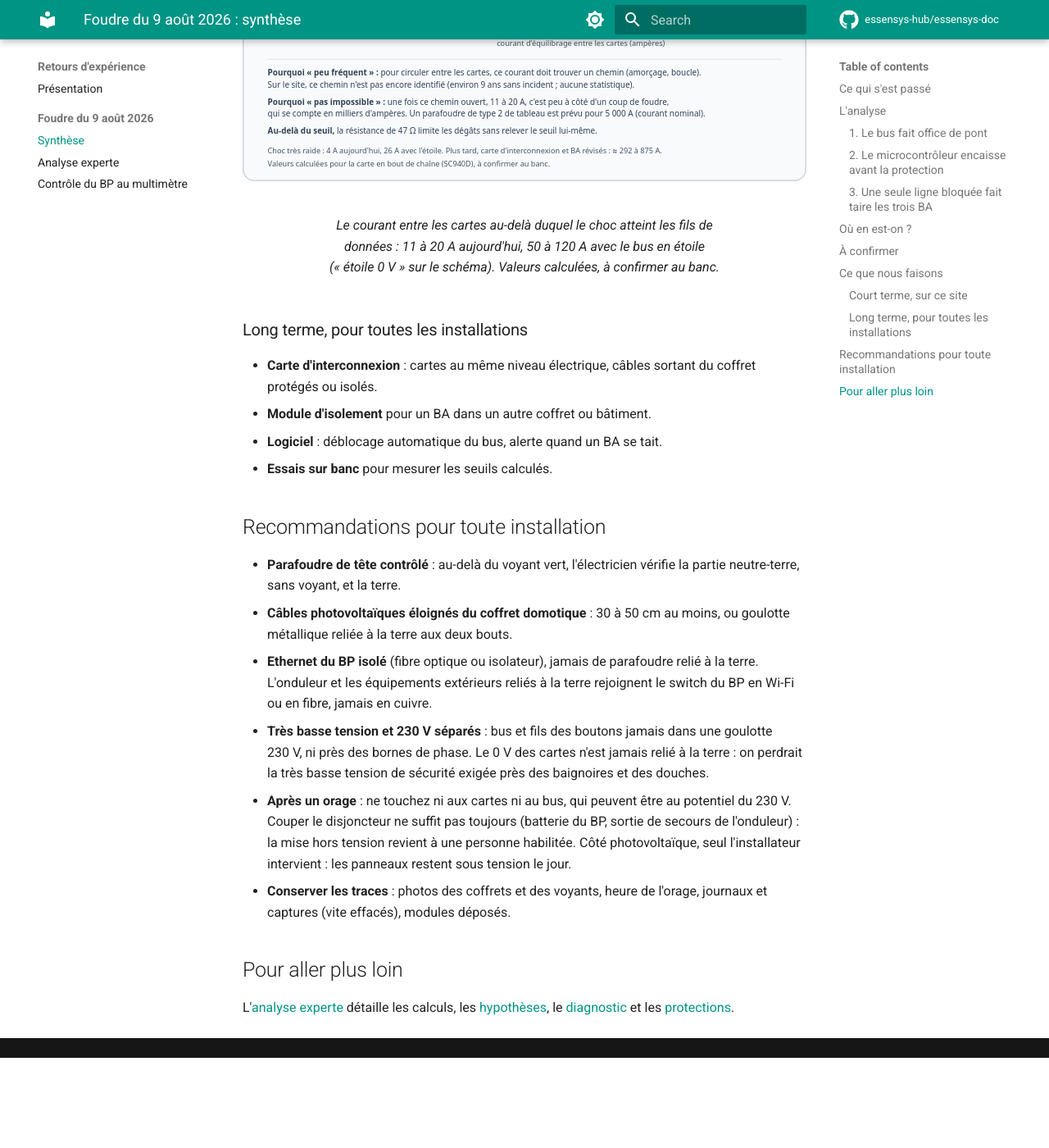
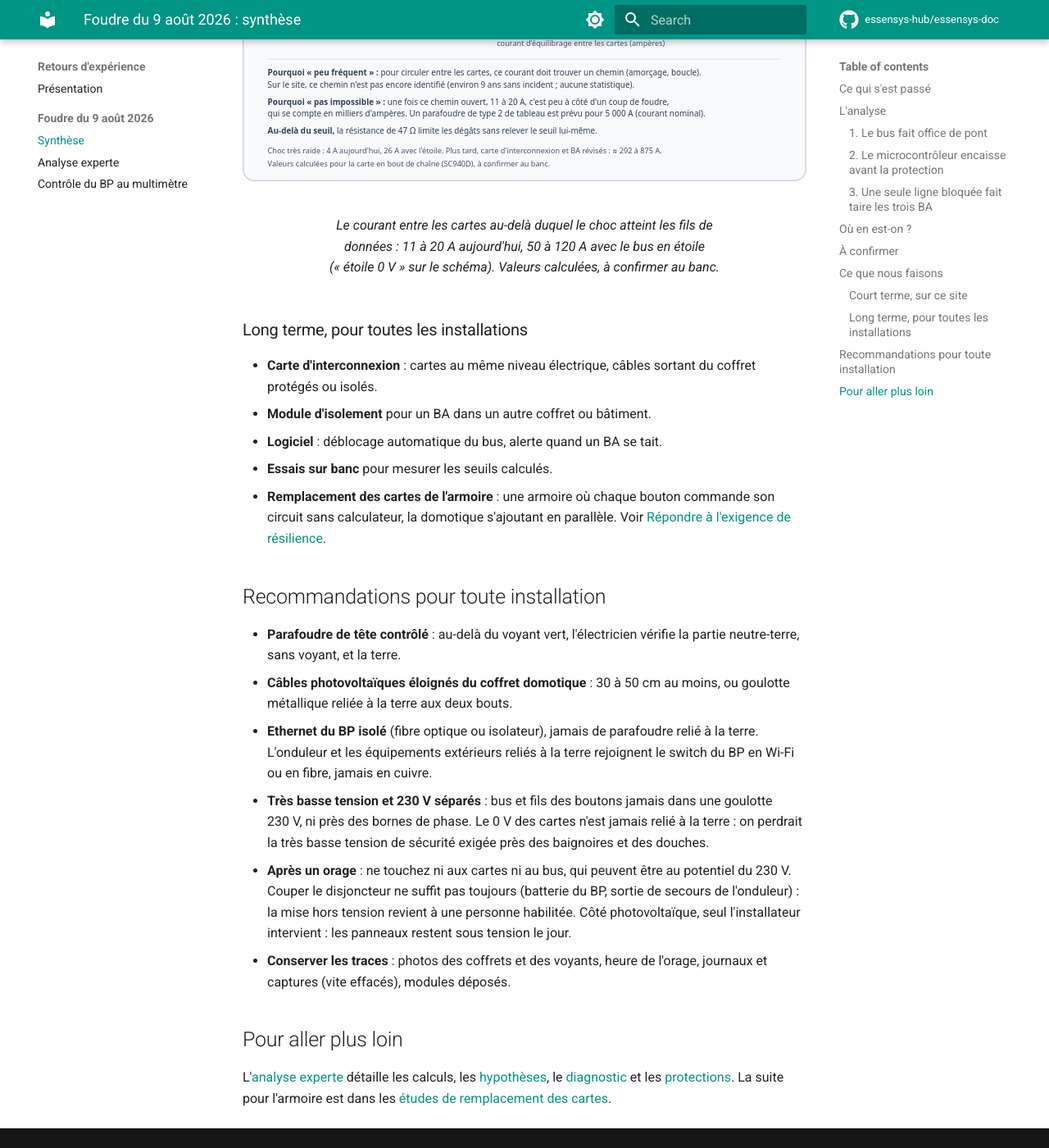
Before and after one commit to essensys-hub/essensys-doc, an MkDocs documentation site: the page built from docs/retex/foudre-2026/synthese.md, in a window 1280 px wide and 1400 px high, scrolled down 6576 px. Shown: the whole window at 82% size. Built offline with MkDocs 1.6.1 and Material for MkDocs 9.7.7, drawn with Linux system fonts in a browser that asks for light colours; comment, search, counter and statistics services are not loaded; before the commit the page ends 7866 px from its top, so only the background shows below that.

Commit message:
docs(retex): renvoi de la foudre de 2026 vers la réponse de résilience
La présentation des retours d'expérience et la synthèse de la foudre
renvoient vers « Répondre à l'exigence de résilience » et les études de
remplacement des cartes.

Co-Authored-By: Claude Opus 5.5 <noreply@anthropic.com>
Claude-Session: https://claude.ai/code/session_01H8ymfNw4FxQYLsTMQmryvM

```diff
--- a/docs/retex/foudre-2026/synthese.md
+++ b/docs/retex/foudre-2026/synthese.md
@@ -123,6 +123,7 @@ Si les historiques ont expiré, l'origine pourrait rester incertaine.
 - **Module d'isolement** pour un BA dans un autre coffret ou bâtiment.
 - **Logiciel** : déblocage automatique du bus, alerte quand un BA se tait.
 - **Essais sur banc** pour mesurer les seuils calculés.
+- **Remplacement des cartes de l'armoire** : une armoire où chaque bouton commande son circuit sans calculateur, la domotique s'ajoutant en parallèle. Voir [Répondre à l'exigence de résilience](../../etudes/resilience.md).
 
 ## Recommandations pour toute installation { #recommandations }
 
@@ -135,4 +136,4 @@ Si les historiques ont expiré, l'origine pourrait rester incertaine.
 
 ## Pour aller plus loin { #aller-plus-loin }
 
-L'[analyse experte](analyse-experte.md) détaille les calculs, les [hypothèses](analyse-experte.md#hypotheses), le [diagnostic](analyse-experte.md#diagnostic) et les [protections](analyse-experte.md#court-terme).
+L'[analyse experte](analyse-experte.md) détaille les calculs, les [hypothèses](analyse-experte.md#hypotheses), le [diagnostic](analyse-experte.md#diagnostic) et les [protections](analyse-experte.md#court-terme). La suite pour l'armoire est dans les [études de remplacement des cartes](../../etudes/index.md).
```
Also changed, not shown: docs/retex/index.md (+2 -0 lines).
